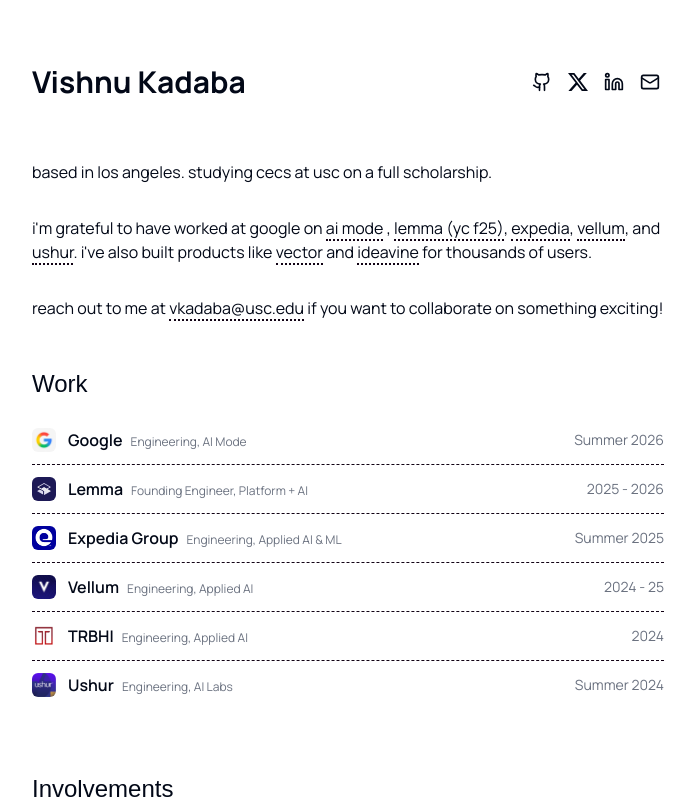
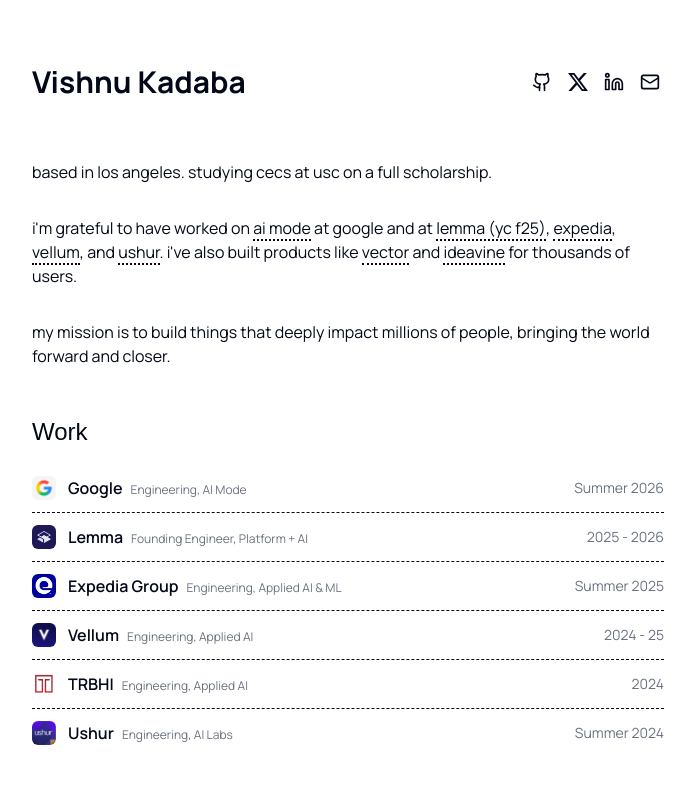
Before and after one commit to VishnuK1947/vishnukadaba.dev, a React (Vite) app: page / in a window 1280 px wide. Shown: the top 800 px of the page, without its empty margins (292-987 px from the left). Built offline with nearby package versions, Linux system fonts and the light colour scheme.

Commit message:
polish bio and add paper favicon

```diff
--- a/index.html
+++ b/index.html
@@ -2,7 +2,7 @@
 <html lang="en">
   <head>
     <meta charset="UTF-8" />
-    <link rel="icon" type="image/svg+xml" href="/favicon.svg" />
+    <link rel="icon" type="image/png" href="/favicon-paper.png" />
     <link rel="alternate" type="text/plain" href="/llms.txt" title="LLM-readable profile" />
     <link rel="preconnect" href="https://fonts.googleapis.com" />
     <link rel="preconnect" href="https://fonts.gstatic.com" crossOrigin="anonymous" />
--- a/src/components/Bio.tsx
+++ b/src/components/Bio.tsx
@@ -14,7 +14,7 @@
       </motion.p>
 
       <motion.p variants={fadeIn} className="text-sm md:text-base">
-        I'm grateful to have worked at Google on{' '}
+        I'm grateful to have worked on{' '}
         <a
           href="https://www.google.com/ai"
           className="border-b-2 border-dotted border-[#120315] hover:border-[#120315] transition-colors"
@@ -22,7 +22,7 @@
           rel="noopener noreferrer"
         >
           AI Mode
-        </a>{' '}, {' '}
+        </a>{' '}at Google and at{' '}
         <a
           href="https://www.uselemma.ai/"
           className="border-b-2 border-dotted border-[#120315] hover:border-[#120315] transition-colors"
@@ -75,16 +75,8 @@
       </motion.p>
 
       <motion.p variants={fadeIn} className="text-sm md:text-base">
-        Reach out to me at{' '}
-        <a
-          href="mailto:vkadaba@usc.edu"
-          className="border-b-2 border-dotted border-[#120315] hover:border-[#120315] transition-colors"
-          target="_blank"
-          rel="noopener noreferrer"
-        >
-          vkadaba@usc.edu
-        </a>{' '}
-        if you want to collaborate on something exciting!
+        My mission is to build things that deeply impact millions of people,
+        bringing the world forward and closer.
       </motion.p>
     </motion.div>
   );
```
Also changed, not shown: public/favicon-paper.png (added).
